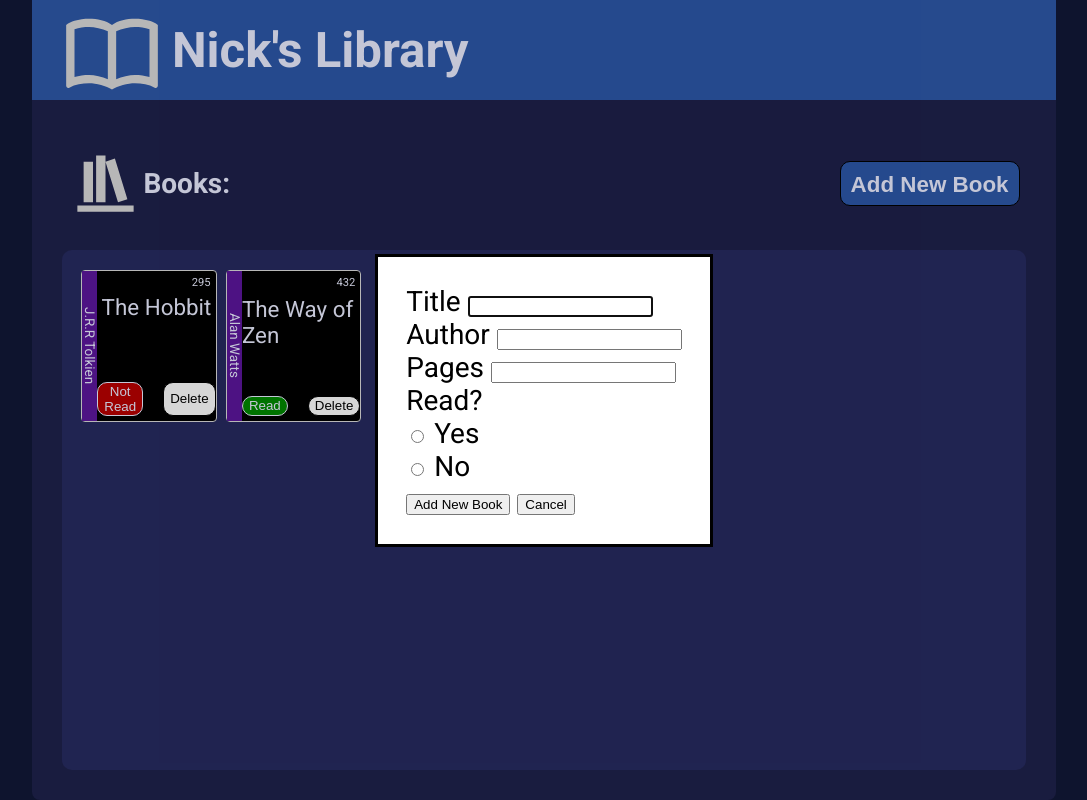
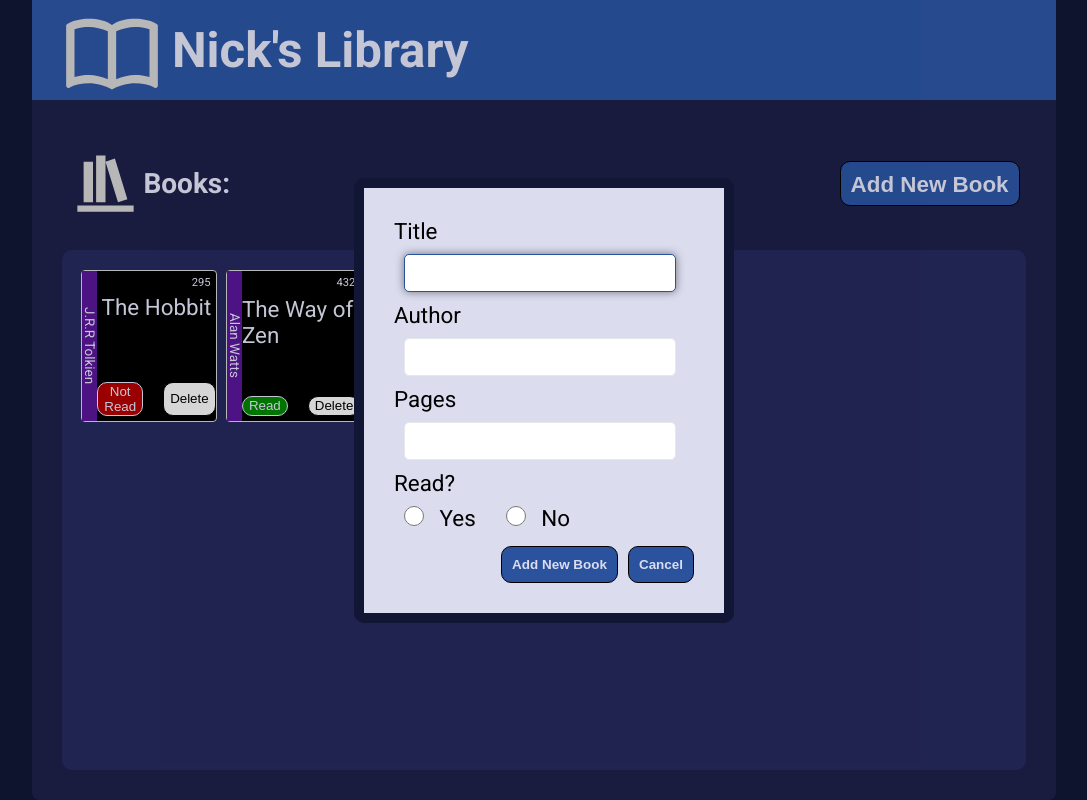
Before and after one commit to NickW16/library, a plain HTML site: page index.html in a window 1280 px wide. Both pictures are taken after a click on the button "Add New Book". Shown: the whole page, without its empty margins (96-1183 px from the left). Drawn offline with Linux system fonts and the light colour scheme.

Commit message:
add some dialog box styling

```diff
--- a/index.html
+++ b/index.html
@@ -22,7 +22,7 @@
                     class="svg-image">
                     <h4>Books:</h4>
                 </div>
-                <dialog>
+                <dialog id="dialog-window">
                     <form id="bookForm" method="post">
                         <div id="line-one">
                             <div id="formName">
@@ -48,6 +48,7 @@
                         <div id="line-four">
                             <div id="formRead">
                                 <div id="read-title">Read?</div>
+                                <div id="radio-buttons">
                                     <div>
                                         <input type="radio" id="book_read" name="book_read" value="yes">
                                         <label for="book_read_yes">Yes</label>
@@ -58,8 +59,13 @@
                                     </div>
                                 </div>
                             </div>
-                        <button type="submit" id="add-book">Add New Book</button>
-                        <button id="cancel" type="button">Cancel</button>
+                        </div>
+
+                        <div id="form-buttons-flex">
+                            <button type="submit" class="form-buttons" id="add-book">Add New Book</button>
+                            <button type="button" class="form-buttons" id="cancel">Cancel</button>
+                        </div>
+
                     </form>
 
                 </dialog>
--- a/style.css
+++ b/style.css
@@ -187,3 +187,76 @@ body {
     color: black;
     transition: 0.2s;
 }
+
+/* dialog and form styling */
+
+#dialog-window {
+    background-color: #dbddef;
+    border-color:#101633;
+    border-width: 10px;
+    border-radius: 10px;
+    padding: 30px;
+    font-size: 80%;
+    width: 300px;
+}
+
+input,
+select,
+textarea {
+    border: 1px solid #ccc;
+    box-shadow:none;
+    outline: none;
+    box-sizing: border-box;
+    border-color: #E5E7EB;
+    border-radius: 5px;
+    padding: 5px;
+    margin: 10px;
+    font-family: inherit;
+    font-size: 100%;
+    transition: all 0.3s ease;
+}
+
+input:focus {
+    box-shadow: 0 0 8px rgba(5, 5, 5, 0.5);
+    border-color:#2a529d;
+    outline: none;
+}
+
+/* radio buttons styling (attempt) */
+
+#radio-buttons {
+    display: flex;
+    gap: 20px;
+    align-items: center;
+}
+
+input[type="radio"] {
+    width: 20px;
+    height: 20px;
+    border: 2px solid #2a529d;
+    border-radius: 50%;
+    cursor: pointer;
+}
+
+.form-buttons {
+    font-size: 60%;
+    font-weight: bolder;
+    padding: 10px;
+    border-style: solid;
+    border-radius: 10px;
+    border-width: 1px;
+    background-color:#2a529d;
+    color: #dbddef;
+}
+
+#form-buttons-flex {
+    margin-top: 10px;
+    display: flex;
+    gap: 10px;
+    justify-content: end;
+}
+
+.form-buttons:hover {
+    background-color: #101633;
+    transition: 0.2s;
+}
```
Lines whose indentation alone changed are shown as unchanged.
